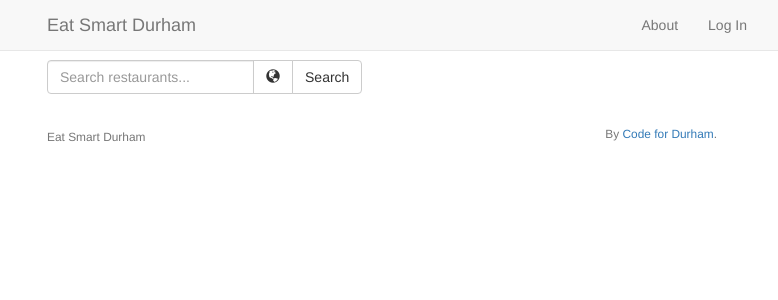
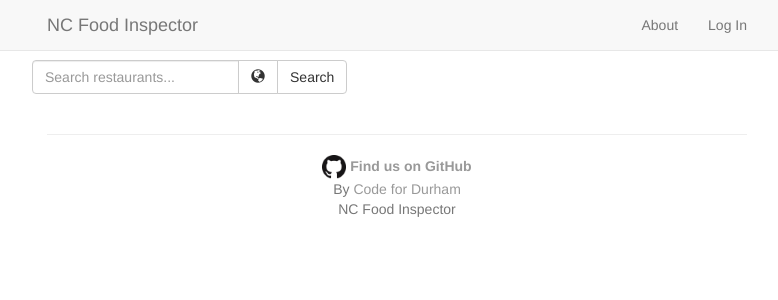
Before and after one commit to codefordurham/food-inspector, a Django app: template eatsmart/templates/inspections/establishment_list.html in a window 1280 px wide. Shown: the top 300 px of the page, without its empty margins (243-1021 px from the left). Run offline with Django 3.2, Linux system fonts and the light colour scheme; the template is opened without the code that fills it, so the values that code supplies are empty; some libraries are stand-ins or nearby versions.

Commit message:
[fixes #23] New footer style

```diff
--- a/eatsmart/static/css/site.css
+++ b/eatsmart/static/css/site.css
@@ -118,3 +118,7 @@ form#search {
     border-bottom: 0;
   }
 }
+
+footer a{
+    color: #999;
+}
--- a/eatsmart/templates/base.html
+++ b/eatsmart/templates/base.html
@@ -1,4 +1,5 @@
 {% load compress %}
+
 {% load static from staticfiles %}
 <!DOCTYPE html>
 <html lang="en" class="no-js">
@@ -11,7 +12,7 @@
     <meta name="keywords" content="{% block meta-keywords %}{% endblock %}">
     {% block extra-meta %}{% endblock %}
     <link rel="stylesheet" href="//netdna.bootstrapcdn.com/bootstrap/3.1.1/css/bootstrap.min.css">
-    <link rel="stylesheet" type="text/less" media="all" href="{% static 'css/site.css' %}">
+    <link rel="stylesheet" type="text/css" media="all" href="{% static 'css/site.css' %}">
     {% block extra-css %}{% endblock %}
     <script src="//cdnjs.cloudflare.com/ajax/libs/modernizr/2.7.1/modernizr.dev.js"></script>
 </head>
@@ -25,7 +26,7 @@
                     <span class="icon-bar"></span>
                     <span class="icon-bar"></span>
                 </button>
-                <a class="navbar-brand" href='{% url "establishment-list" %}'>Eat Smart Durham</a>
+                <a class="navbar-brand" href='{% url "establishment-list" %}'>NC Food Inspector</a>
             </div>
             <div class="collapse navbar-collapse">
                <ul class="nav navbar-nav navbar-right">
@@ -62,9 +63,22 @@
         </div>
         {% endblock content-outer %}
         {% block footer %}
-        <footer class='row col-md-12'>
-            <span class='pull-right small'>By <a href='http://codefordurham.com/'>Code for Durham</a>.</span>
-            <p><span class="text-muted small">Eat Smart Durham{% if request.session.location %} - Location: <a href='https://maps.google.com/?q={{ request.session.location.lat|floatformat:5 }},{{ request.session.location.lon|floatformat:5 }}'>({{ request.session.location.lat|floatformat:5 }}, {{ request.session.location.lon|floatformat:5 }})</a>{% endif %}</span></p>
+        <footer>
+            <hr>
+            <div class="text-center">
+                <a href="https://github.com/codefordurham/Durham-Restaurants">
+                    <img src="{% static 'images/GitHub-Mark-32px.png' %}" height="24"/> <strong>Find us on GitHub</strong>
+                </a><br>
+                <span>By <a href='http://codefordurham.com/' class="muted">Code for Durham</a></span><br>
+                <span class="text-muted">NC Food Inspector
+                    {% if request.session.location %}<br>
+                        <a class="muted" href='https://maps.google.com/?q={{ request.session.location.lat|floatformat:5 }},{{ request.session.location.lon|floatformat:5 }}'
+                           title="{{ request.session.location.lat|floatformat:5 }}, {{ request.session.location.lon|floatformat:5 }}">
+                            Where am I?
+                        </a>
+                    {% endif %}
+                </span>
+            </div>
         </footer>
         {% endblock footer %}
     </div>
--- a/eatsmart/templates/inspections/establishment_list.html
+++ b/eatsmart/templates/inspections/establishment_list.html
@@ -4,7 +4,7 @@
 {% block body_id %}establishment-list{% endblock %}
 
 {% block content %}
-<div class="row col-md-12">
+<div class="row">
     <form id='search' class="form-inline" role="search" action="{% url 'establishment-list' %}" method="get">
         <div class="input-group">
             <input name='q' class="form-control" type="text" placeholder="Search restaurants..." value="{{ request.GET.q }}">
```
Also changed, not shown: eatsmart/static/images/GitHub-Mark-32px.png (added).
